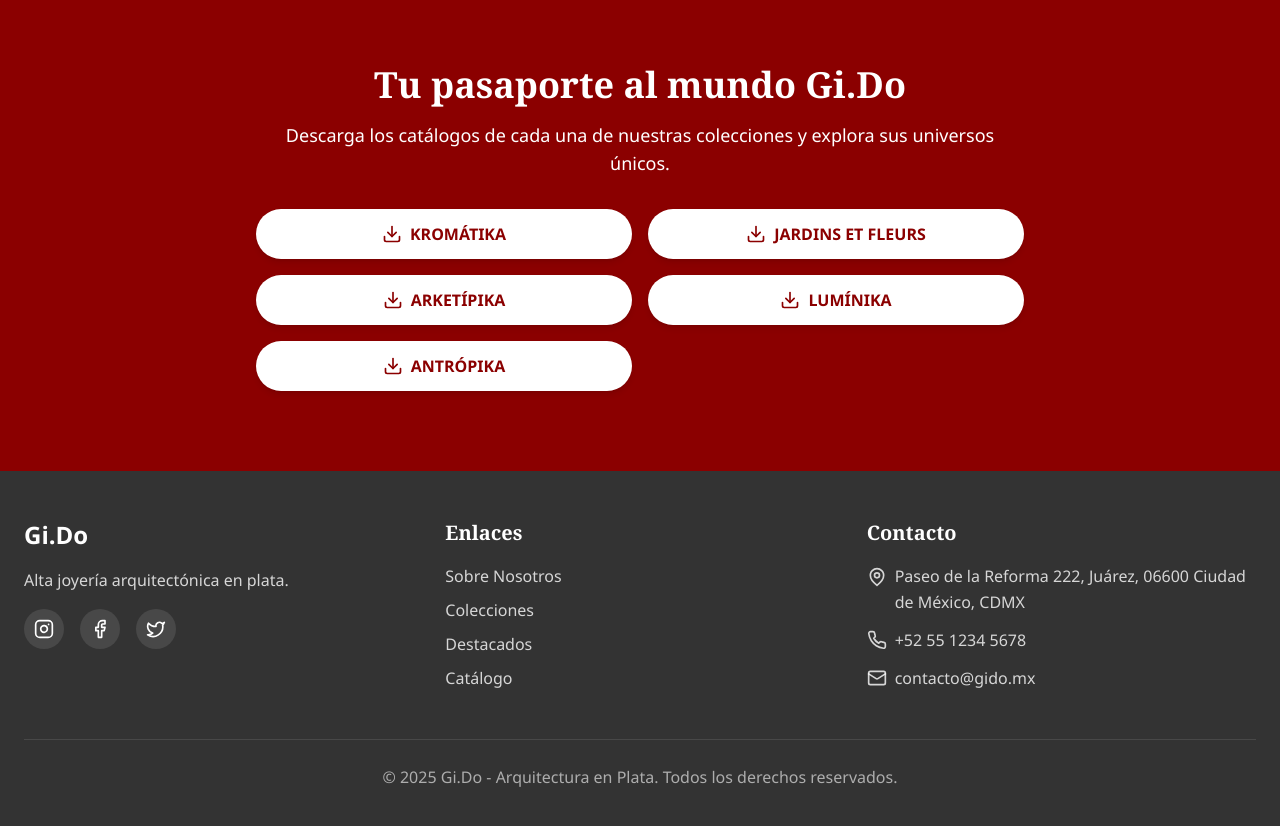
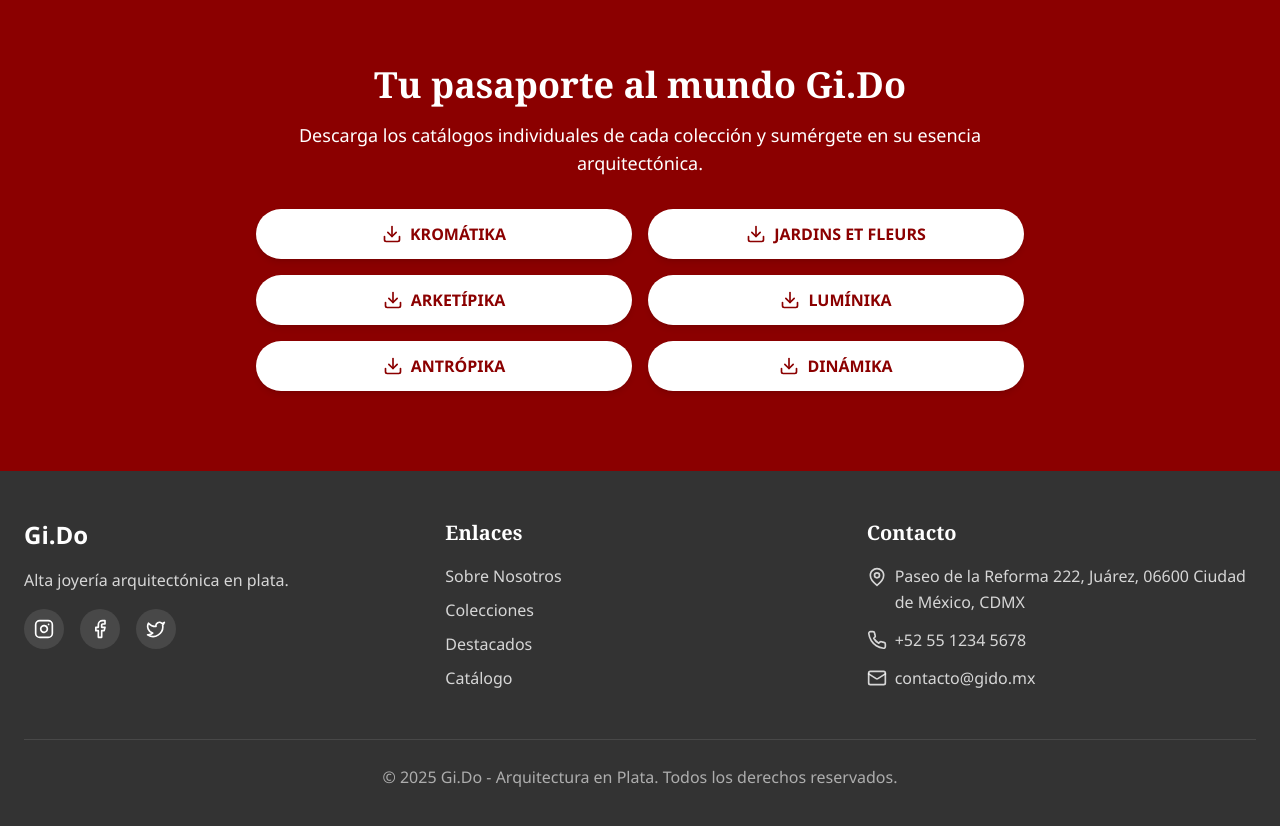
Before and after one commit to aaguilard73/PagwebGiDo-v4, a React (Vite) app: page / in a window 1280 px wide. Shown: the part 4000-4826 px from the top of the page. Built offline with nearby package versions, Linux system fonts and the light colour scheme.

Commit message:
Update CatalogDownload.tsx

```diff
--- a/src/components/CatalogDownload.tsx
+++ b/src/components/CatalogDownload.tsx
@@ -9,6 +9,7 @@ const catalogs = [
   { name: 'ARKETÍPIKA', file: 'arketipika.pdf' },
   { name: 'LUMÍNIKA', file: 'luminika.pdf' },
   { name: 'ANTRÓPIKA', file: 'antropika.pdf' },
+  { name: 'DINÁMIKA', file: 'dinamika.pdf' }
 ];
 
 const CatalogDownload = () => {
@@ -52,14 +53,14 @@ const CatalogDownload = () => {
             Tu pasaporte al mundo Gi.Do
           </h2>
           <p className="text-base sm:text-lg mb-8">
-            Descarga los catálogos de cada una de nuestras colecciones y explora sus universos únicos.
+            Descarga los catálogos individuales de cada colección y sumérgete en su esencia arquitectónica.
           </p>
 
           <div className="grid grid-cols-1 sm:grid-cols-2 gap-4 mt-6">
             {catalogs.map((cat) => (
               <motion.a
                 key={cat.file}
-                href={`/catalogos/${cat.file}`}
+                href={`/${cat.file}`}
                 download
                 whileHover={{ scale: 1.05 }}
                 whileTap={{ scale: 0.98 }}
```
